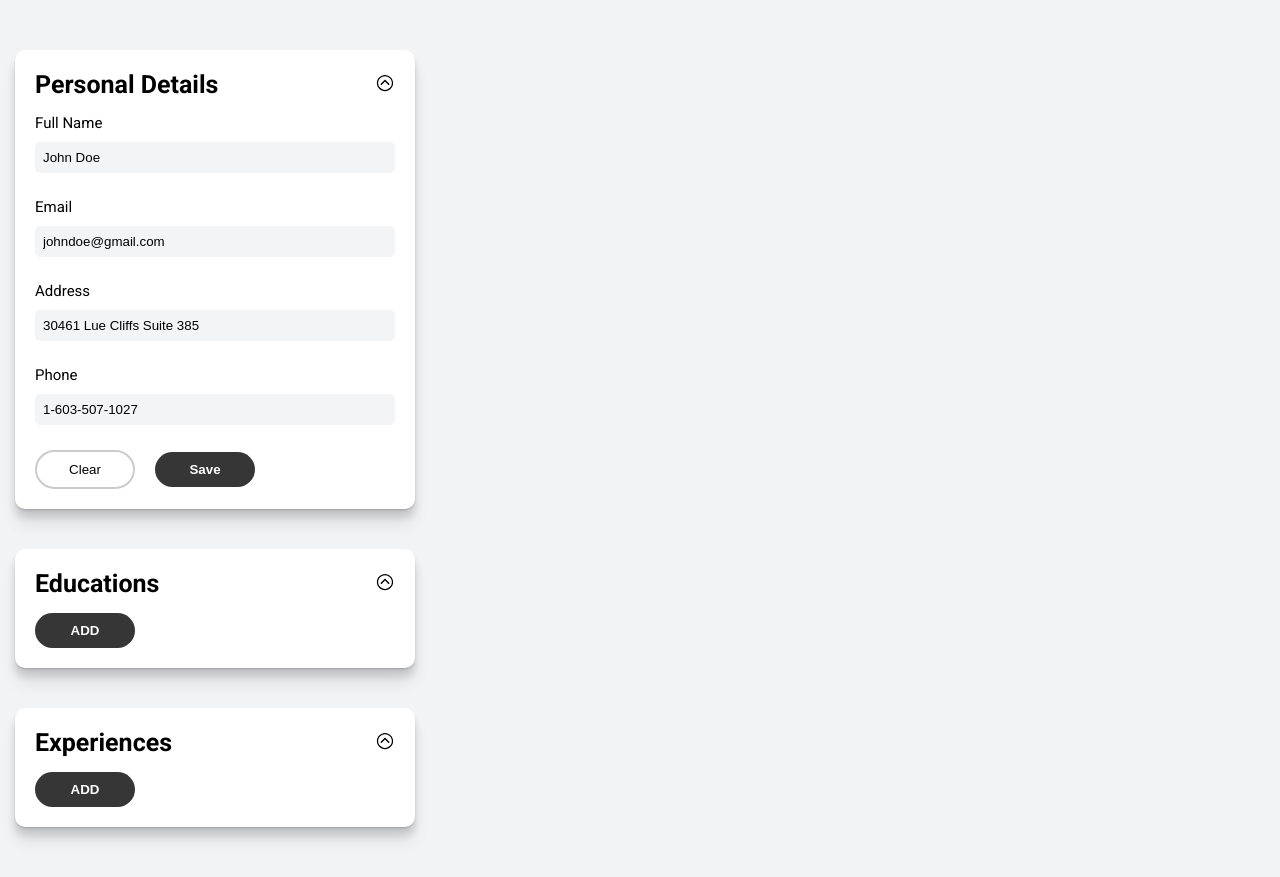
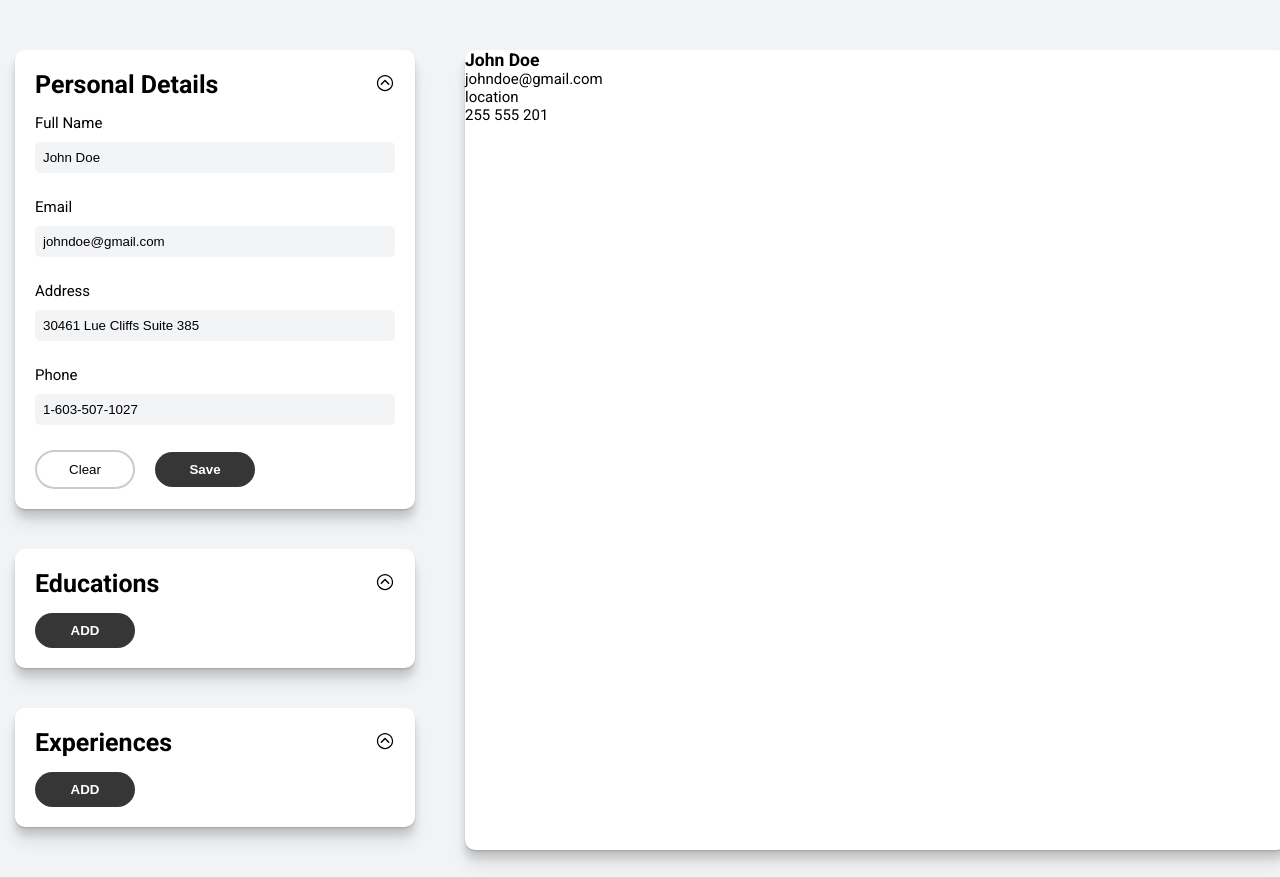
Before and after one commit to SuperCoolNinja/ResumeTool, a React (Vite) app: page / in a window 1280 px wide. Shown: the top 877 px of the page. Built offline with nearby package versions, Linux system fonts and the light colour scheme.

Commit message:
begin CV need to work on CV

```diff
--- a/src/components/app/index.jsx
+++ b/src/components/app/index.jsx
@@ -7,7 +7,9 @@ import { Card } from "../shared/card";
 export const App = () => {
   return (
     <DataProvider>
-      <div className="container cards-space">
+      <div className="container app_wrapper">
+        {/* Left side, cards options */}
+        <div className="cards-wrapper">
           <Card title="Personal Details">
             <PersonalDetailsCard />
           </Card>
@@ -19,6 +21,17 @@ export const App = () => {
             <Experiences />
           </Card>
         </div>
+
+        {/* Right side, cv */}
+        <div className="cv_container">
+          <section>
+            <h3>John Doe</h3>
+            <p>johndoe@gmail.com</p>
+            <p>location</p>
+            <p>255 555 201</p>
+          </section>
+        </div>
+      </div>
     </DataProvider>
   );
 };
--- a/src/styles/style.css
+++ b/src/styles/style.css
@@ -133,9 +133,18 @@ body {
 }
 
 /* ------------ */
+/* --APPLICATION--*/
+/* ------------ */
+.app_wrapper {
+  display: flex;
+  flex-direction: row;
+  gap: 5rem;
+}
+
+/* ------------ */
 /* --CARDS--*/
 /* ------------ */
-.cards-space {
+.cards-wrapper {
   display: flex;
   flex-direction: column;
   gap: 4rem;
@@ -163,6 +172,19 @@ body {
 
 .title_card {
   font-size: 2.5rem;
+}
+
+/* ------------ */
+/* --APPLICATION--*/
+/* ------------ */
+.cv_container {
+  width: 60%;
+  height: 80rem;
+  background: #fff;
+  box-shadow: rgba(0, 0, 0, 0.07) 0px 1px 1px, rgba(0, 0, 0, 0.07) 0px 2px 2px,
+    rgba(0, 0, 0, 0.07) 0px 8px 8px, rgba(0, 0, 0, 0.07) 0px 8px 8px,
+    rgba(0, 0, 0, 0.07) 0px 16px 16px;
+  border-radius: 1rem;
 }
 
 /* ------------ */
```
Also changed, not shown: src/components/cv/index.jsx (added, +7 -0 lines). Lines whose indentation alone changed are shown as unchanged.
